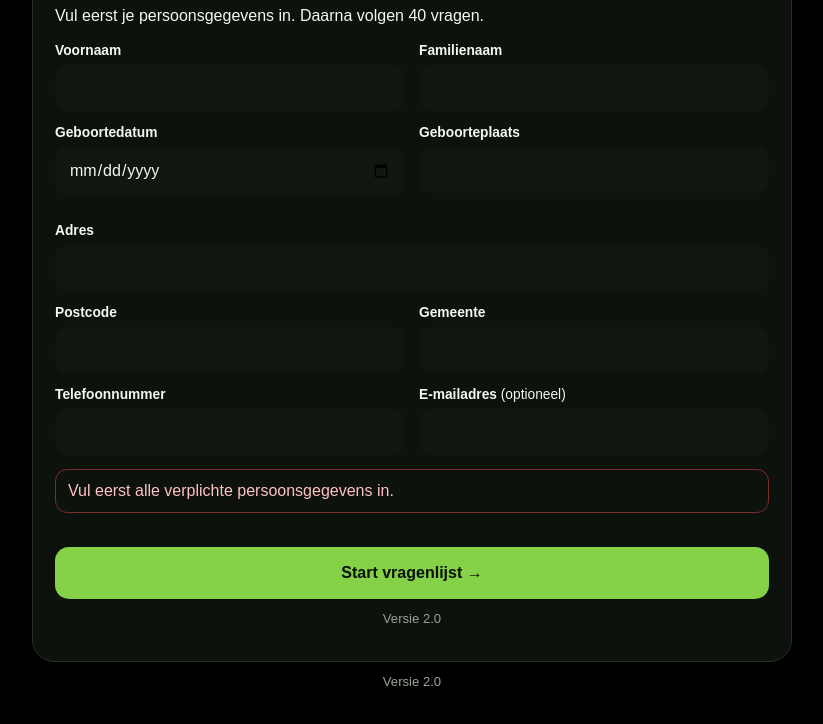
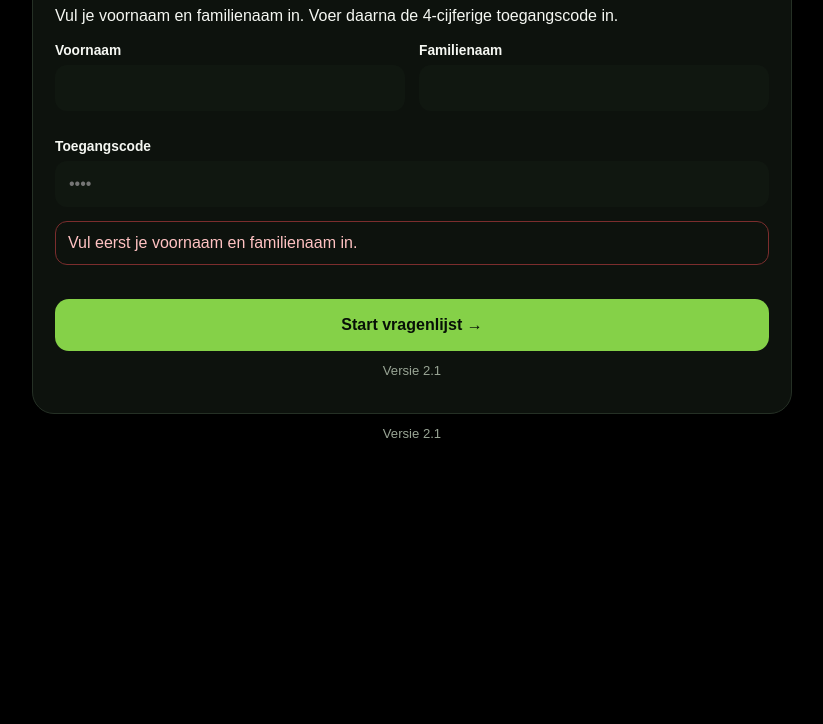
Before and after one commit to HansLefever/VragenlijstDeMol2027, a plain HTML site: page index.html in a window 1280 px wide. Both pictures are taken after a click on the button "Start vragenlijst →". Shown: the part 166-890 px from the top of the page, without its empty margins (228-1051 px from the left). After the commit the page ends 800 px from the top, so only its background shows below. Drawn offline with Linux system fonts and the light colour scheme.

Commit message:
Add files via upload

```diff
--- a/admin.js
+++ b/admin.js
@@ -56,7 +56,7 @@ $('load').onclick = async () => {
       window.DEMOL_QUESTIONS.map((_,i) => '<th>MK'+(i+1)+'</th>').join('') + window.DEMOL_OPEN_QUESTIONS.map((_,i) => '<th>Open '+(i+1)+'</th>').join('') +
       '</tr></thead><tbody>';
     for (const r of rows) {
-      h += '<tr><td>' + (r.name || '') + '</td><td>' + (r.profile?.birthDate || '') + '</td><td>' + (r.profile?.birthPlace || '') + '</td><td>' + (r.profile?.address || '') + '</td><td>' + (r.profile?.postalCode || '') + '</td><td>' + (r.profile?.city || '') + '</td><td>' + (r.profile?.phone || '') + '</td><td>' + (r.profile?.email || '') + '</td>' +
+      h += '<tr><td>' + (r.name || '') + '</td>' +
         (r.answers || []).map(v => '<td>' + (v || '') + '</td>').join('') +
         (r.openAnswers || []).map(v => '<td>' + String(v || '').replaceAll('<','&lt;').replaceAll('>','&gt;') + '</td>').join('') +
         '</tr>';
@@ -75,10 +75,10 @@ $('load').onclick = async () => {
 $('csv').onclick = () => {
   if (!rows.length) return;
   const esc = v => '"' + String(v ?? '').replaceAll('"','""') + '"';
-  const header = ['Naam','Geboortedatum','Geboorteplaats','Adres','Postcode','Gemeente','Telefoon','E-mail', ...window.DEMOL_QUESTIONS.map((_,i) => 'MK'+(i+1)), ...window.DEMOL_OPEN_QUESTIONS.map((q,i) => 'Open '+(i+1)+': '+q)];
+  const header = ['Naam', ...window.DEMOL_QUESTIONS.map((_,i) => 'MK'+(i+1)), ...window.DEMOL_OPEN_QUESTIONS.map((q,i) => 'Open '+(i+1)+': '+q)];
   const lines = [header.map(esc).join(';')];
   for (const r of rows) {
-    lines.push([r.name || '', r.profile?.birthDate || '', r.profile?.birthPlace || '', r.profile?.address || '', r.profile?.postalCode || '', r.profile?.city || '', r.profile?.phone || '', r.profile?.email || '', ...(r.answers || []), ...(r.openAnswers || [])].map(esc).join(';'));
+    lines.push([r.name || '', ...(r.answers || []), ...(r.openAnswers || [])].map(esc).join(';'));
   }
   const blob = new Blob(['\ufeff' + lines.join('\r\n')], {type:'text/csv;charset=utf-8'});
   const a = document.createElement('a');
--- a/app.js
+++ b/app.js
@@ -59,21 +59,28 @@ function render(){
 $('startBtn').onclick=()=>{
   profile={
     firstName:$('firstName').value.trim(),
-    lastName:$('lastName').value.trim(),
-    birthDate:$('birthDate').value,
-    birthPlace:$('birthPlace').value.trim(),
-    address:$('address').value.trim(),
-    postalCode:$('postalCode').value.trim(),
-    city:$('city').value.trim(),
-    phone:$('phone').value.trim(),
-    email:$('email').value.trim()
+    lastName:$('lastName').value.trim()
   };
-  const required=['firstName','lastName','birthDate','birthPlace','address','postalCode','city','phone'];
-  if(required.some(k=>!profile[k])){
-    $('startMsg').textContent='Vul eerst alle verplichte persoonsgegevens in.';
+  const code=$('accessCode').value.trim();
+
+  if(!profile.firstName || !profile.lastName){
+    $('startMsg').textContent='Vul eerst je voornaam en familienaam in.';
     $('startMsg').classList.remove('hidden');
     return;
   }
+
+  if(!/^\d{4}$/.test(code)){
+    $('startMsg').textContent='Voer een geldige code van 4 cijfers in.';
+    $('startMsg').classList.remove('hidden');
+    return;
+  }
+
+  if(code!=='5831'){
+    $('startMsg').textContent='De toegangscode is niet correct.';
+    $('startMsg').classList.remove('hidden');
+    return;
+  }
+
   person=(profile.firstName+' '+profile.lastName).trim();
   $('startMsg').classList.add('hidden');
   show('quiz');
@@ -125,7 +132,7 @@ $('submitBtn').onclick=async()=>{
       openAnswers:open,
       openAnswerDetails,
       submittedAt:serverTimestamp(),
-      version:'2.0'
+      version:'2.1'
     });
     show('done');
   }catch(e){
--- a/index.html
+++ b/index.html
@@ -15,22 +15,30 @@
       <div class="kicker">DE MOL 2027</div>
       <h1 class="question">Persoonlijk dossier</h1>
       <p class="note" style="text-align:left;margin-top:0">
-        Vul eerst je persoonsgegevens in. Daarna volgen 40 vragen.
+        Vul je voornaam en familienaam in. Voer daarna de 4-cijferige toegangscode in.
       </p>
+
       <div class="form-grid">
-        <div class="form-field"><label for="firstName">Voornaam</label><input id="firstName" type="text" autocomplete="given-name" required></div>
-        <div class="form-field"><label for="lastName">Familienaam</label><input id="lastName" type="text" autocomplete="family-name" required></div>
-        <div class="form-field"><label for="birthDate">Geboortedatum</label><input id="birthDate" type="date" required></div>
-        <div class="form-field"><label for="birthPlace">Geboorteplaats</label><input id="birthPlace" type="text" required></div>
-        <div class="form-field full"><label for="address">Adres</label><input id="address" type="text" autocomplete="street-address" required></div>
-        <div class="form-field"><label for="postalCode">Postcode</label><input id="postalCode" type="text" inputmode="numeric" autocomplete="postal-code" required></div>
-        <div class="form-field"><label for="city">Gemeente</label><input id="city" type="text" autocomplete="address-level2" required></div>
-        <div class="form-field"><label for="phone">Telefoonnummer</label><input id="phone" type="tel" autocomplete="tel" required></div>
-        <div class="form-field"><label for="email">E-mailadres <span style="font-weight:400">(optioneel)</span></label><input id="email" type="email" autocomplete="email"></div>
+        <div class="form-field">
+          <label for="firstName">Voornaam</label>
+          <input id="firstName" type="text" autocomplete="given-name" required>
+        </div>
+
+        <div class="form-field">
+          <label for="lastName">Familienaam</label>
+          <input id="lastName" type="text" autocomplete="family-name" required>
+        </div>
+
+        <div class="form-field full">
+          <label for="accessCode">Toegangscode</label>
+          <input id="accessCode" type="text" inputmode="numeric" maxlength="4"
+                 pattern="[0-9]{4}" placeholder="••••" autocomplete="one-time-code" required>
+        </div>
       </div>
+
       <p id="startMsg" class="msg error hidden"></p>
       <button id="startBtn" class="primary full" style="margin-top:18px">Start vragenlijst →</button>
-      <p class="version">Versie 2.0</p>
+      <p class="version">Versie 2.1</p>
     </article>
   </main>
-</section><section id="quiz" class="card hidden"><div class="top"><div id="who" class="brand"></div><div id="counter" class="counter"></div></div><div class="progress"><div id="bar"></div></div><div id="qno" class="brand"></div><h2 id="question"></h2><div id="options" class="options"></div><textarea id="openAnswer" class="hidden" placeholder="Typ hier je antwoord..."></textarea><div class="nav"><button id="prev" class="secondary">← Vorige</button><button id="next" class="primary">Volgende →</button></div><div id="quizMsg" class="msg error hidden"></div></section><section id="review" class="card hidden"><div class="brand">Bijna klaar</div><h1>Controleer je antwoorden</h1><p id="reviewText"></p><button id="backBtn" class="secondary full">← Terug naar vragen</button><button id="submitBtn" class="primary full">Antwoorden definitief indienen</button><div id="submitMsg" class="msg hidden"></div></section><section id="done" class="card hidden" style="text-align:center"><div class="brand">Vragenlijst voltooid</div><h1>Bedankt!</h1><p>Je antwoorden zijn opgeslagen.</p><p class="muted">Je mag deze pagina nu sluiten.</p></section><p class="version">Versie 2.0</p></div><script src="questions.js"></script><script src="firebase-config.js"></script><script type="module" src="app.js"></script></body></html>
+</section><section id="quiz" class="card hidden"><div class="top"><div id="who" class="brand"></div><div id="counter" class="counter"></div></div><div class="progress"><div id="bar"></div></div><div id="qno" class="brand"></div><h2 id="question"></h2><div id="options" class="options"></div><textarea id="openAnswer" class="hidden" placeholder="Typ hier je antwoord..."></textarea><div class="nav"><button id="prev" class="secondary">← Vorige</button><button id="next" class="primary">Volgende →</button></div><div id="quizMsg" class="msg error hidden"></div></section><section id="review" class="card hidden"><div class="brand">Bijna klaar</div><h1>Controleer je antwoorden</h1><p id="reviewText"></p><button id="backBtn" class="secondary full">← Terug naar vragen</button><button id="submitBtn" class="primary full">Antwoorden definitief indienen</button><div id="submitMsg" class="msg hidden"></div></section><section id="done" class="card hidden" style="text-align:center"><div class="brand">Vragenlijst voltooid</div><h1>Bedankt!</h1><p>Je antwoorden zijn opgeslagen.</p><p class="muted">Je mag deze pagina nu sluiten.</p></section><p class="version">Versie 2.1</p></div><script src="questions.js"></script><script src="firebase-config.js"></script><script type="module" src="app.js"></script></body></html>
```
Also changed, not shown: README.txt, 1 other file.
